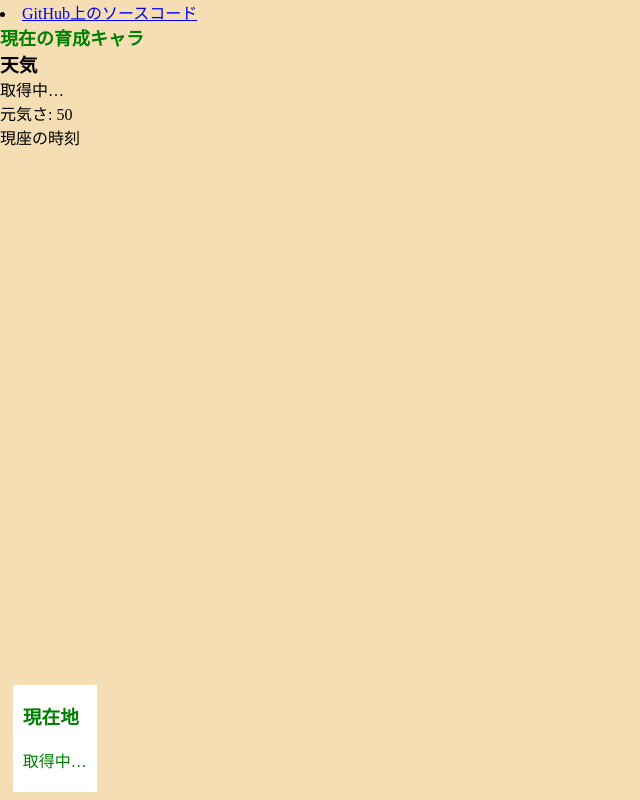
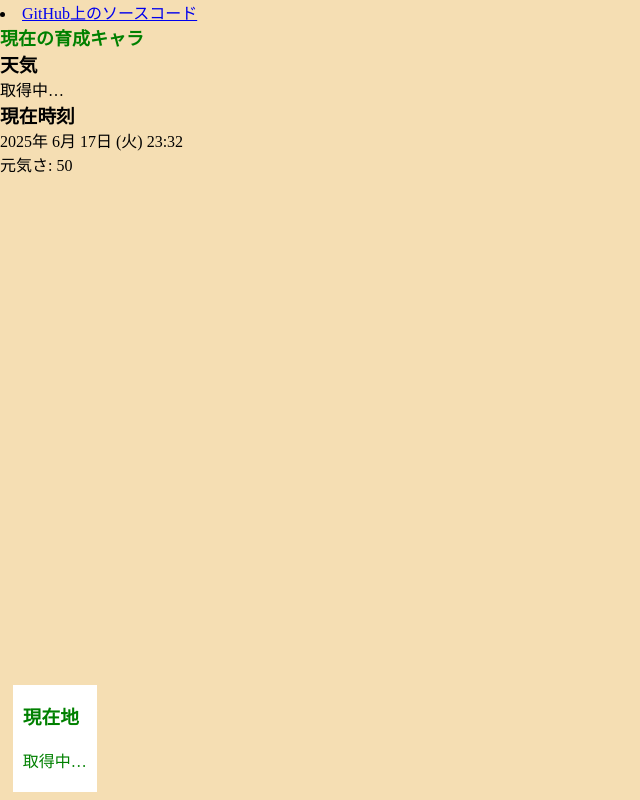
Before and after one commit to T-Riku-hub/Aizu_Hack-teamD, a plain HTML site: page index.html in a window 1280 px wide. Shown: the whole page, without its empty margins (0-640 px from the left). Drawn offline with Linux system fonts and the light colour scheme.

Commit message:
change index.html main.js add currentTime.js

```diff
--- /dev/null
+++ b/currentTime.js
@@ -0,0 +1,22 @@
+export function getCurrentTime(){
+    const now = new Date();
+    const year = now.getFullYear();
+    const month = now.getMonth()+1;
+    const date = now.getDate();
+    const hour = now.getHours();
+    const min = now.getMinutes();
+    const dayIndex = now.getDay();
+
+    const day = passDay(dayIndex);
+
+    const clock = [year,month,date,hour,min];
+    const nowTime = `${clock[0]}年 ${clock[1]}月 ${clock[2]}日 (${day}) ${clock[3]}:${String(clock[4]).padStart(2,'0')}`;
+    document.getElementById("time").textContent = nowTime;
+    refresh();
+}
+
+function passDay(dayIndex){
+    const weekdays = ['日', '月', '火', '水', '木', '金', '土'];
+    const day = `${weekdays[dayIndex]}`;
+    return day;
+}
--- a/index.html
+++ b/index.html
@@ -29,13 +29,16 @@
     <p id="current-weather">取得中…</p>
     </section>
 
+    <section>
+      <h3>現在時刻</h3>
+      <p><span id="time"></span></p>
+    </section>
   <div>元気さ: <span id="energy">50</span></div>
+
 
     </aside>
 
-    <footer>
-      現座の時刻
-    </footer>
+
 
     <script type="module" src="./main.js"></script>
 
--- a/main.js
+++ b/main.js
@@ -1,5 +1,6 @@
 import { getLocationName } from "./location.js";
 import { getWeatherByCoords } from "./weather.js";
+import { getCurrentTime } from "./currentTime.js";
 
 function getLocationAndWeather() {
     /*
@@ -38,3 +39,4 @@ function getLocationAndWeather() {
 }
 
 getLocationAndWeather();
+getCurrentTime();
```
